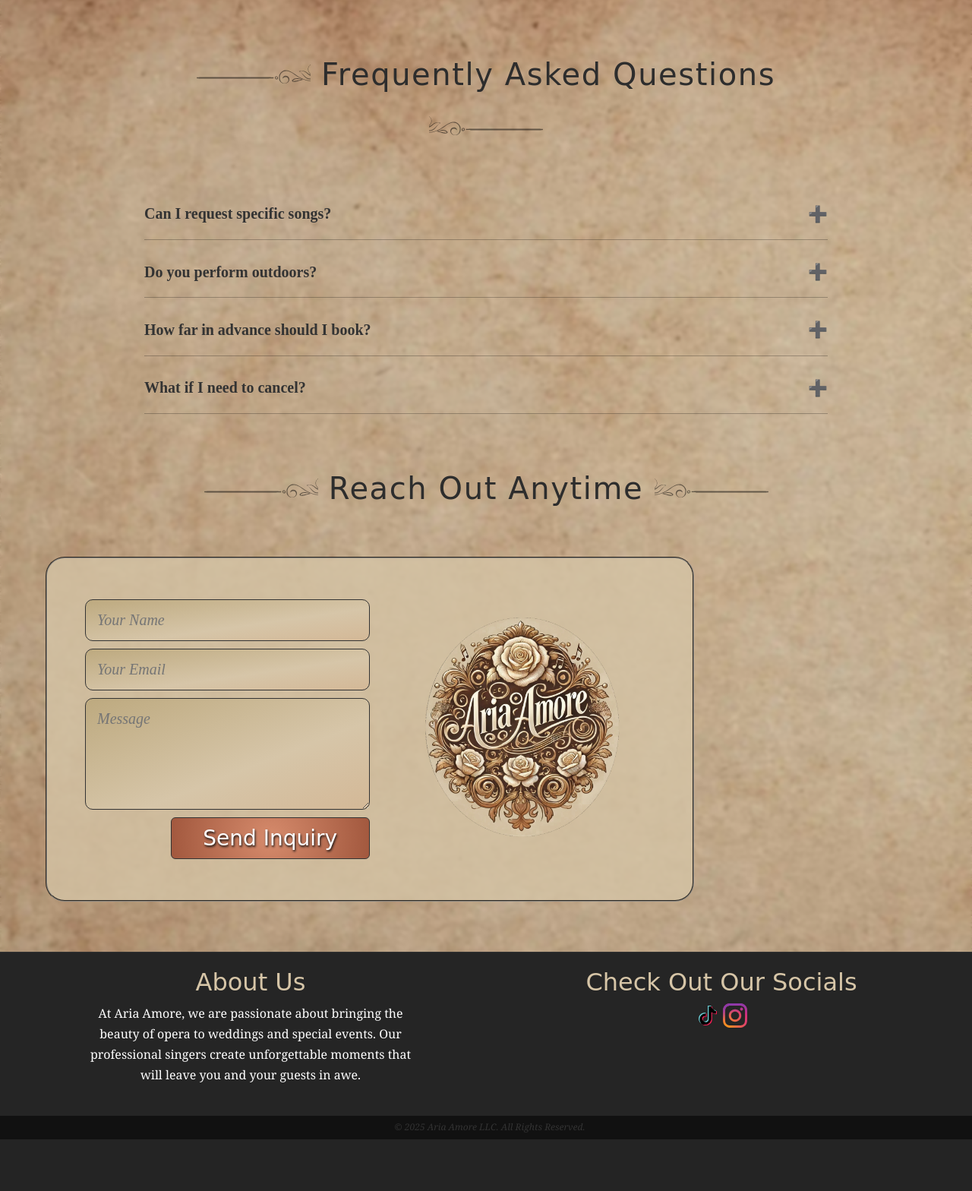
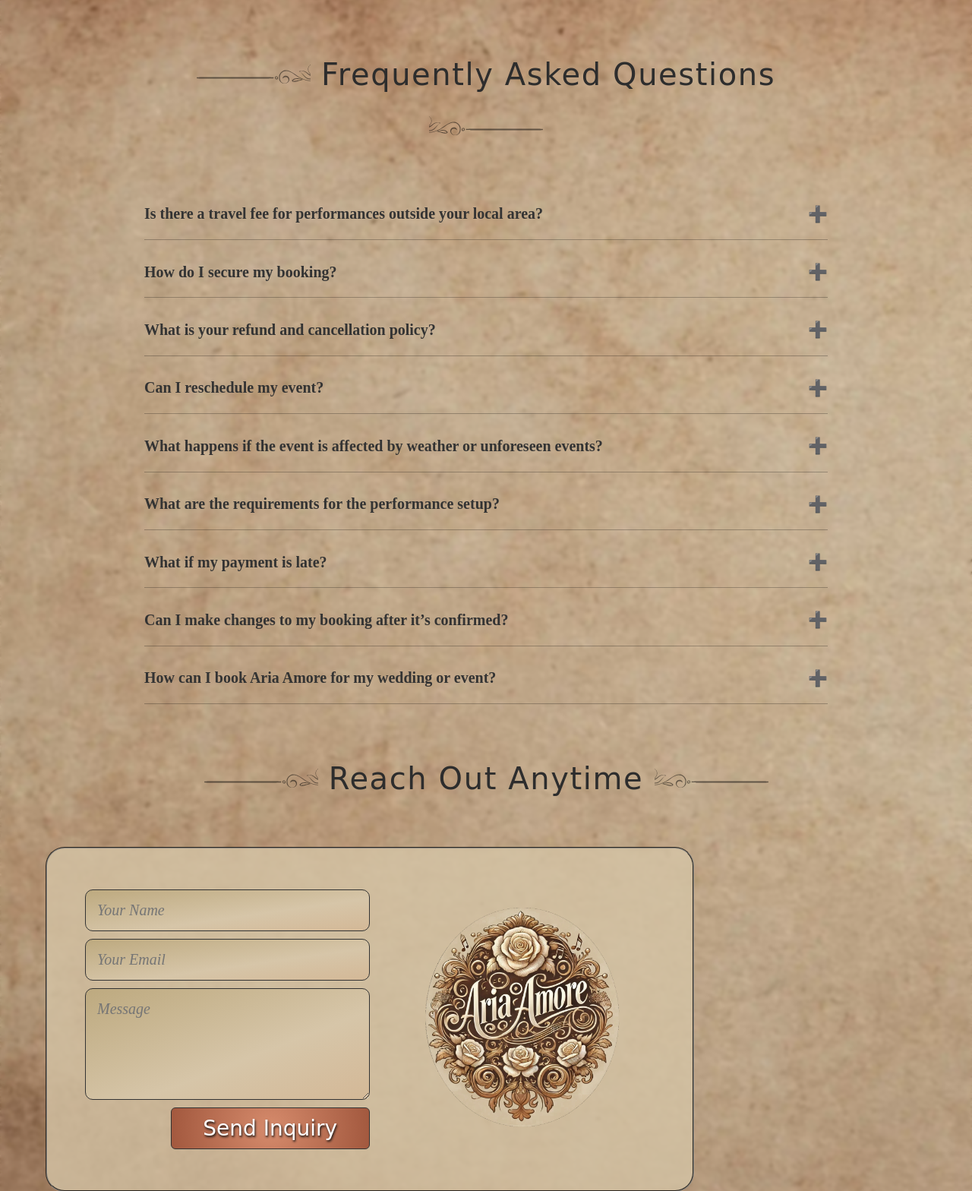
Before and after one commit to VidiVici98/Aria-Amore-Website-Core, a PHP site: page /public/about.html in a window 1280 px wide. Shown: the part 130-1698 px from the top of the page at 76% size. Before the commit the page ends 1630 px from the top, so only its background shows below. Run offline with PHP 8.4, Linux system fonts and the light colour scheme; some web fonts are replaced.

Commit message:
Style Tweaks

```diff
--- a/assets/css/styles.css
+++ b/assets/css/styles.css
@@ -474,33 +474,11 @@ footer h2 {
   text-align: left;
   color: var(--color-secondary);
 }
-/*Services Page*/
-
-/*Artists Page*/
-.staff-card {
-  margin: 20px;
-  flex: auto;
-  padding: 5px;
-  border: var(--border-thin);
-  border-radius: 25px;
-  background-color: #d6c5a7c9;
-  display: flex;
-  scale: 85%;
-  transition: var(--quick-transition);
-}
-.staff-card:hover {
-  scale: 90%;
-}
-.staff-card-inner img:hover {
-  scale: 110%;
-}
-
 /*Reusable & Unsorted Site Styles*/
 .btn {
   display: inline-block;
   position: relative;
   padding: 10px 20px;
-  background-color: #111111c9;
   border: var(--border-thin);
   border-radius: 5px;
   font-family: "Italianno", cursive;
--- a/public/about.html
+++ b/public/about.html
@@ -3,6 +3,7 @@
 <head>
   <meta charset="UTF-8">
   <meta name="viewport" content="width=device-width, initial-scale=1.0">
+  <meta name="description" content="">
   <title>Aria Amore | About</title>
   <link rel="preconnect" href="https://fonts.googleapis.com">
   <link rel="preconnect" href="https://fonts.gstatic.com" crossorigin>
@@ -25,42 +26,102 @@
       <div class="faq-container">
         <details class="faq-item">
           <summary>
-            <span class="faq-question">Can I request specific songs?</span>
+            <span class="faq-question">Is there a travel fee for performances outside your local area?</span>
             <span class="faq-icon" aria-hidden="true">➕</span>
           </summary>
           <p>
-              Absolutely! Our performers love accommodating personal requests.
-              We just ask for at least two weeks notice so we can prepare your chosen pieces.
+            The first 30 miles of travel are included at no cost. Beyond that, a travel fee of $1 per mile applies.
+            For performances over 100 miles away, overnight accommodations must be provided by the client.
           </p>
         </details>
+
         <details class="faq-item">
           <summary>
-            <span class="faq-question">Do you perform outdoors?</span>
+            <span class="faq-question">How do I secure my booking?</span>
             <span class="faq-icon" aria-hidden="true">➕</span>
           </summary>
           <p>
-            Yes. Outdoor performances are welcome when shade and a safe setup are provided.
-            We bring our own amplification and sound system if needed.
+            A non-refundable deposit of 50% of the total fee is required to reserve your event date and performers.
+            The remaining balance is due no later than 14 days before the event.
+            Bookings made within 14 days of the event must be paid in full at the time of booking.
           </p>
         </details>
+
         <details class="faq-item">
           <summary>
-            <span class="faq-question">How far in advance should I book?</span>
+            <span class="faq-question">What is your refund and cancellation policy?</span>
             <span class="faq-icon" aria-hidden="true">➕</span>
           </summary>
           <p>
-            We recommend booking at least three months ahead for weddings
-            and one month for private events to secure your desired date.
+            Cancellations made more than 30 days before the event are eligible for a refund of payments made beyond the non-refundable deposit.
+            Cancellations within 30 days are not eligible for a refund.
+            In cases of unforeseen circumstances, partial refunds or rescheduling options may be considered at the company’s discretion.
           </p>
         </details>
+
         <details class="faq-item">
           <summary>
-            <span class="faq-question">What if I need to cancel?</span>
+            <span class="faq-question">Can I reschedule my event?</span>
             <span class="faq-icon" aria-hidden="true">➕</span>
           </summary>
           <p>
-            We understand plans can change. Cancellations made more than
-            14 days prior receive a full refund; after that, partial refunds may apply.
+            Yes, rescheduling requests are allowed with at least 21 days’ notice and depend on performer availability.
+            If a new date cannot be arranged, the booking will be treated as a cancellation under our refund policy.
+          </p>
+        </details>
+
+        <details class="faq-item">
+          <summary>
+            <span class="faq-question">What happens if the event is affected by weather or unforeseen events?</span>
+            <span class="faq-icon" aria-hidden="true">➕</span>
+          </summary>
+          <p>
+            If an event must be postponed or canceled due to unavoidable circumstances such as natural disasters or government restrictions,
+            payments may be applied toward a future booking within six months. Refunds are not issued in these cases, but rescheduling is supported.
+          </p>
+        </details>
+
+        <details class="faq-item">
+          <summary>
+            <span class="faq-question">What are the requirements for the performance setup?</span>
+            <span class="faq-icon" aria-hidden="true">➕</span>
+          </summary>
+          <p>
+            Clients must provide a safe and appropriate performance space with suitable acoustics, lighting, and sound equipment if needed.
+            A detailed program and any special requests should be finalized no later than 14 days before the event.
+          </p>
+        </details>
+
+        <details class="faq-item">
+          <summary>
+            <span class="faq-question">What if my payment is late?</span>
+            <span class="faq-icon" aria-hidden="true">➕</span>
+          </summary>
+          <p>
+            Payments not received by the due date may result in cancellation of the booking with no refund of the deposit.
+            To avoid disruption, please ensure all balances are paid by the deadlines stated in your agreement.
+          </p>
+        </details>
+
+        <details class="faq-item">
+          <summary>
+            <span class="faq-question">Can I make changes to my booking after it’s confirmed?</span>
+            <span class="faq-icon" aria-hidden="true">➕</span>
+          </summary>
+          <p>
+            Yes, changes such as time adjustments or repertoire updates may be requested up to 14 days before the event.
+            Major changes may incur additional fees depending on scheduling and preparation needs.
+          </p>
+        </details>
+
+        <details class="faq-item">
+          <summary>
+            <span class="faq-question">How can I book Aria Amore for my wedding or event?</span>
+            <span class="faq-icon" aria-hidden="true">➕</span>
+          </summary>
+          <p>
+            Contact us today to begin planning your dream performance!
+            We’ll guide you through selecting repertoire, confirming details, and securing your date with a deposit.
           </p>
         </details>
       </div>
@@ -71,7 +132,8 @@
         Reach Out Anytime
         <img src="../assets/media/images/divider.svg" class="faq-flourish-side-ornament right">
       </h2>
-    </div>  <section id="contact" class="flip-container">
+    </div>
+    <section id="contact" class="flip-container">
     <div class="flipper">
     <!-- Front Side -->
       <div class="front contact-card">
--- a/public/artists.html
+++ b/public/artists.html
@@ -3,6 +3,7 @@
 <head>
 <meta charset="utf-8" />
 <meta name="viewport" content="width=device-width,initial-scale=1" />
+<meta name="description" content="Meet the artists behind the music at Aria Amore.">
 <title>Aria Amore | Our Artists</title>
 <meta name="description" content="Meet the Aria Amore ensemble. Click to play audio previews and read artist bios." />
 <link rel="preconnect" href="https://fonts.googleapis.com">
@@ -16,14 +17,12 @@
    <header id="site-header-container"></header>
   <main>
     <section class="artists-grid" aria-label="Artists">
-
       <!-- ------------artist-xavier ---------------- -->
       <article class="artist" id="artist-xavier">
           <div class="content-wrapper">
         <div class="artist-portrait" tabindex="0" role="button" aria-label="View Xavier Williams photo">
           <img src="../assets/media/images/xavier-williams.webp" alt="Xavier Williams portrait">
         </div>
-
         <div class="artist-body">
           <div class="headline-row">
             <div class="name-block">
@@ -68,7 +67,6 @@
         <div class="artist-portrait" tabindex="0" role="button" aria-label="View Xavier Williams photo">
           <img src="../assets/media/images/perormer.webp" alt="Xavier Williams portrait">
         </div>
-
         <div class="artist-body">
           <div class="headline-row">
             <div class="name-block">
@@ -113,7 +111,6 @@
         <div class="artist-portrait" tabindex="0" role="button" aria-label="View Xavier Williams photo">
           <img src="../assets/media/images/placeholder.webp" alt="Xavier Williams portrait">
         </div>
-
         <div class="artist-body">
           <div class="headline-row">
             <div class="name-block">
--- a/public/services.html
+++ b/public/services.html
@@ -3,6 +3,7 @@
 <head>
   <meta charset="UTF-8">
   <meta name="viewport" content="width=device-width, initial-scale=1.0">
+  <meta name="description" content="We offer a range of performance packages to suit your needs, from intimate ceremonies to grand celebrations. Whether you want a soloist for your vows or a full ensemble for your reception, we have the perfect package for you.">
   <title>Aria Amore | Services</title>
   <link rel="preconnect" href="https://fonts.googleapis.com">
   <link rel="preconnect" href="https://fonts.gstatic.com" crossorigin>
```
Also changed, not shown: assets/css/artists.css (+10 -3 lines), assets/css/services.css (+4 -3 lines), public/index.html (+1 -20 lines). Lines whose indentation alone changed are shown as unchanged.
